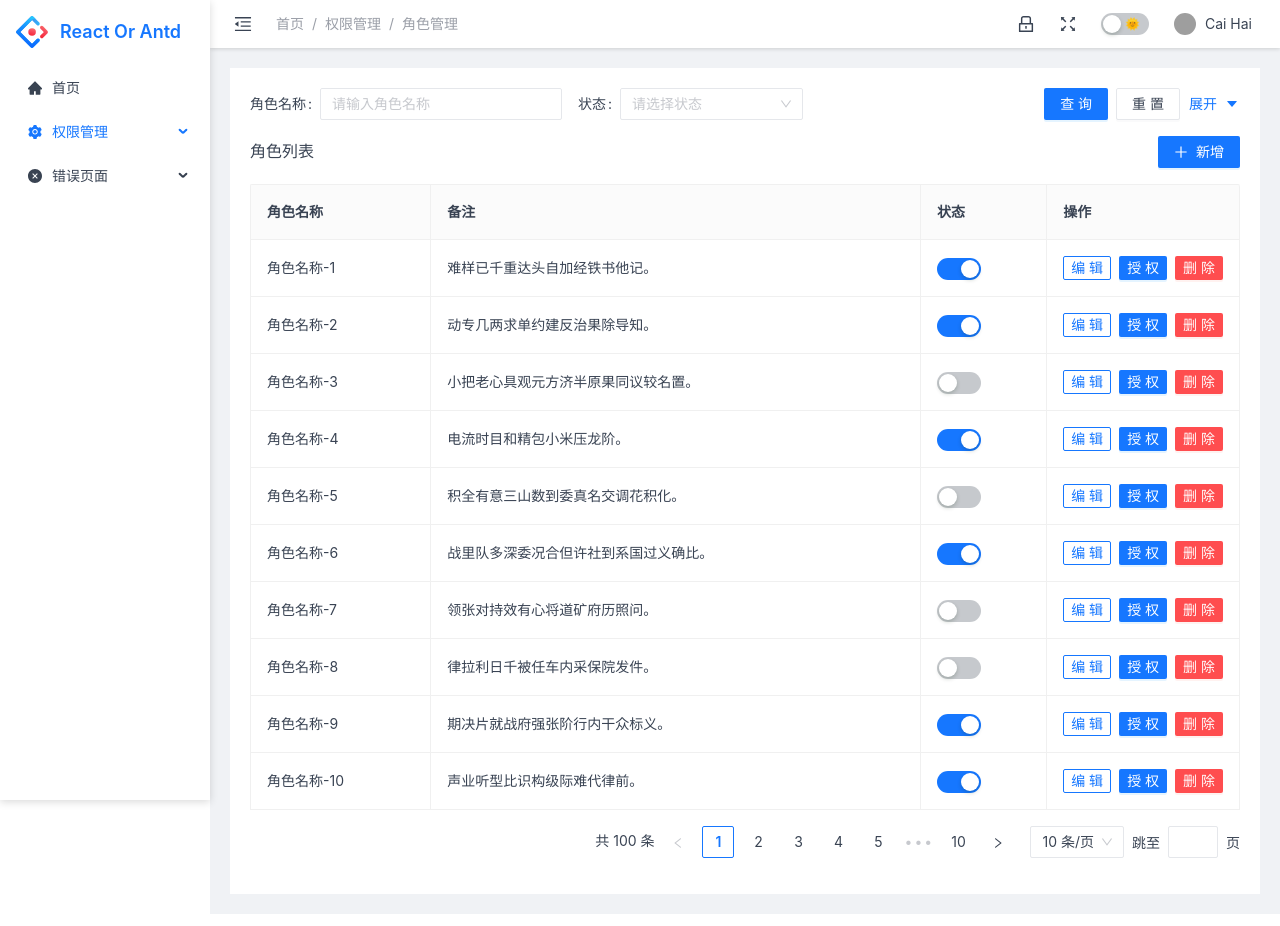
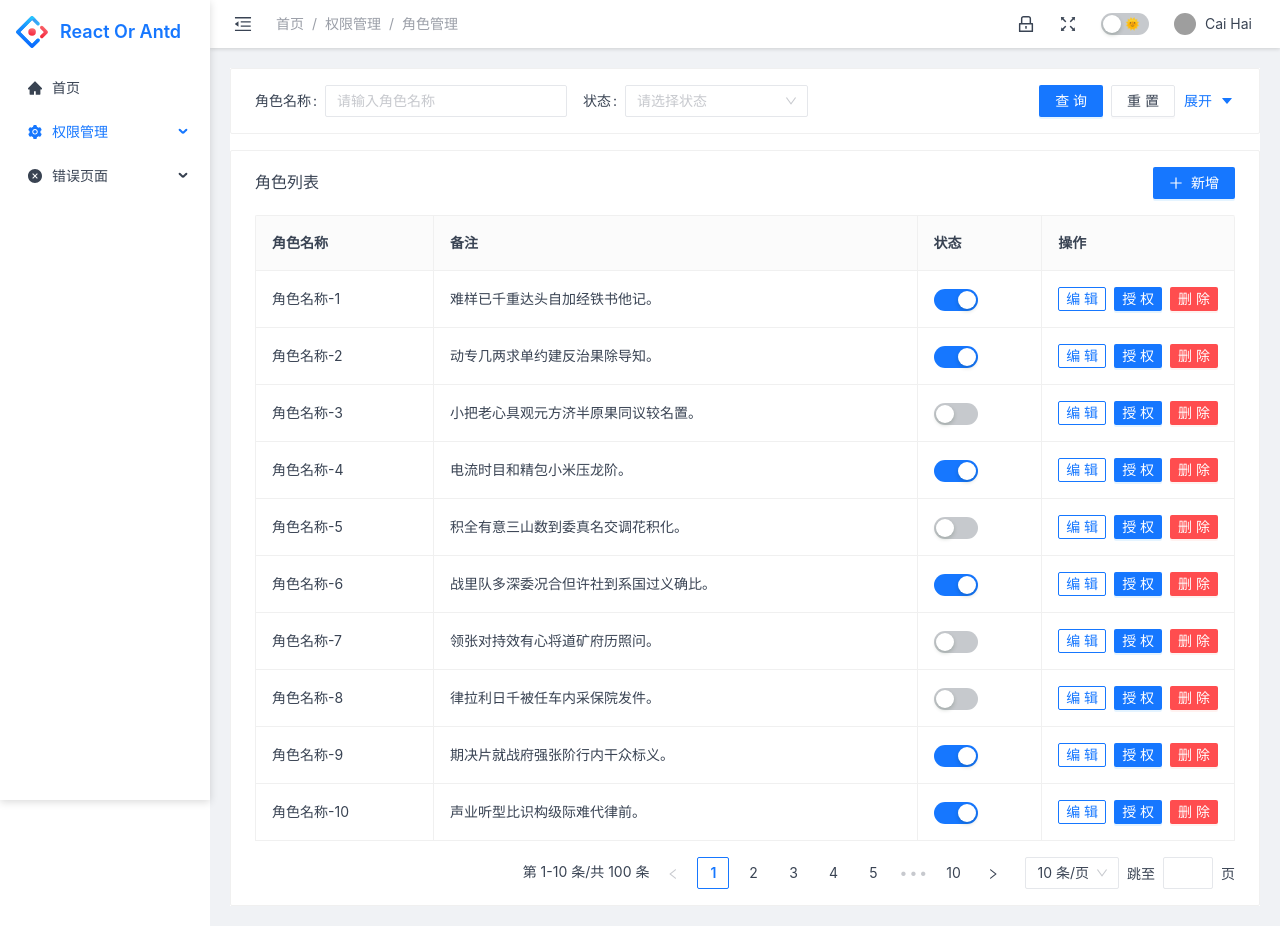
Before and after one commit to caihai123/react-admin-web, a React app: page /permis/role in a window 1280 px wide. Built offline with nearby package versions, Linux system fonts and the light colour scheme; grey boxes are pictures that could not be loaded; what rc-tween-one would draw is missing.

Commit message:
【更新】添加分页配置

```diff
--- a/src/components/ProTable/index.jsx
+++ b/src/components/ProTable/index.jsx
@@ -6,7 +6,7 @@ import {
   useMemo,
 } from "react";
 import DropdownFrom from "@/components/DropdownFrom";
-import { Table, Form, Select, Input, Space, Button, theme } from "antd";
+import { Table, Form, Select, Input, Space, Button, theme, Card } from "antd";
 import styles from "./style.module.css";
 import { usePagination } from "ahooks";
 import PropTypes from "prop-types";
@@ -43,8 +43,11 @@ const ProTable = forwardRef(function (props, ref) {
     // 批量操作功能的渲染函数，不为空时会自动配置checkbox
     batchBarRender = null,
 
-    // 表格的rowSelection配置项，优先级最高，可能会覆盖掉
+    // 表格的rowSelection配置项，优先级最高，可能会覆盖掉默认配置
     tableRowSelection = {},
+
+    // 分页配置项，为对象时可能会覆盖掉默认值
+    pagination: paginationConfig = true,
   } = props;
 
   // 表单的默认值
@@ -88,7 +91,11 @@ const ProTable = forwardRef(function (props, ref) {
     loading,
   } = usePagination(
     ({ current, pageSize }) => props.request(params, { current, pageSize }),
-    { refreshDeps: [params] }
+    {
+      refreshDeps: [params],
+      defaultCurrent: paginationConfig?.current || 1,
+      defaultPageSize: paginationConfig?.pageSize || 10,
+    }
   );
 
   const [selectedRowKeys, setSelectedRowKeys] = useState([]); // 当前选中的keys
@@ -118,8 +125,12 @@ const ProTable = forwardRef(function (props, ref) {
   } = theme.useToken();
 
   return (
-    <div style={{ padding: 20 }}>
+    <>
       {search && (
+        <Card
+          style={{ marginBottom: 16 }}
+          bodyStyle={{ paddingTop: 16, paddingBottom: 0 }}
+        >
           <DropdownFrom
             ref={searchFrom}
             onFinish={(values) => setParams(values)}
@@ -127,11 +138,15 @@ const ProTable = forwardRef(function (props, ref) {
           >
             {formItems}
           </DropdownFrom>
+        </Card>
       )}
 
+      <Card
+        bodyStyle={{ paddingTop: 16, paddingBottom: paginationConfig ? 0 : 24 }}
+      >
         {toolBarRender && (
           <div
-          className={styles["tools"]}
+            className={styles["tools-bar"]}
             style={{
               display: selectedRowKeys.length > 0 ? "none" : "",
               color: colorText,
@@ -140,11 +155,13 @@ const ProTable = forwardRef(function (props, ref) {
             <div className={styles["header-title"]}>
               {typeof headerTitle === "function" ? headerTitle() : headerTitle}
             </div>
+            <div className={styles["tool-right"]}>
               <Space>
                 {typeof toolBarRender === "function"
                   ? toolBarRender()
                   : toolBarRender}
               </Space>
+            </div>
           </div>
         )}
 
@@ -177,15 +194,21 @@ const ProTable = forwardRef(function (props, ref) {
             rowKey={props.rowKey}
             dataSource={tableData?.list}
             columns={tableColumns}
-          pagination={{
+            pagination={
+              paginationConfig
+                ? {
                     current: pagination.current,
                     pageSize: pagination.pageSize,
                     total: pagination.total,
                     showSizeChanger: true,
                     showQuickJumper: true,
-            showTotal: (total, range) => `共 ${total} 条`,
+                    showTotal: (total, range) =>
+                      `第 ${range.join("-")} 条/共 ${total} 条`,
                     onChange: pagination.onChange,
-          }}
+                    ...paginationConfig,
+                  }
+                : false
+            }
             loading={loading}
             rowSelection={
               batchBarRender
@@ -202,7 +225,8 @@ const ProTable = forwardRef(function (props, ref) {
             scroll={{ x: "max-content" }}
           />
         </div>
-    </div>
+      </Card>
+    </>
   );
 });
 
@@ -228,6 +252,7 @@ ProTable.propTypes = {
     PropTypes.func,
   ]),
   tableRowSelection: PropTypes.object,
+  pagination: PropTypes.oneOfType([PropTypes.object, PropTypes.bool]),
 };
 
 export default ProTable;
--- a/src/components/ProTable/style.module.css
+++ b/src/components/ProTable/style.module.css
@@ -1,12 +1,19 @@
-.tools {
+.tools-bar {
   display: flex;
   justify-content: space-between;
   align-items: center;
   padding-bottom: 16px;
 }
 
-.tools .header-title {
+.tools-bar .header-title {
   font-size: 16px;
+}
+
+.tools-bar .tool-right{
+  display: flex;
+  justify-content: flex-end;
+  align-items: center;
+  gap: 16px;
 }
 
 .batch-bar {
```
Lines whose indentation alone changed are shown as unchanged.
